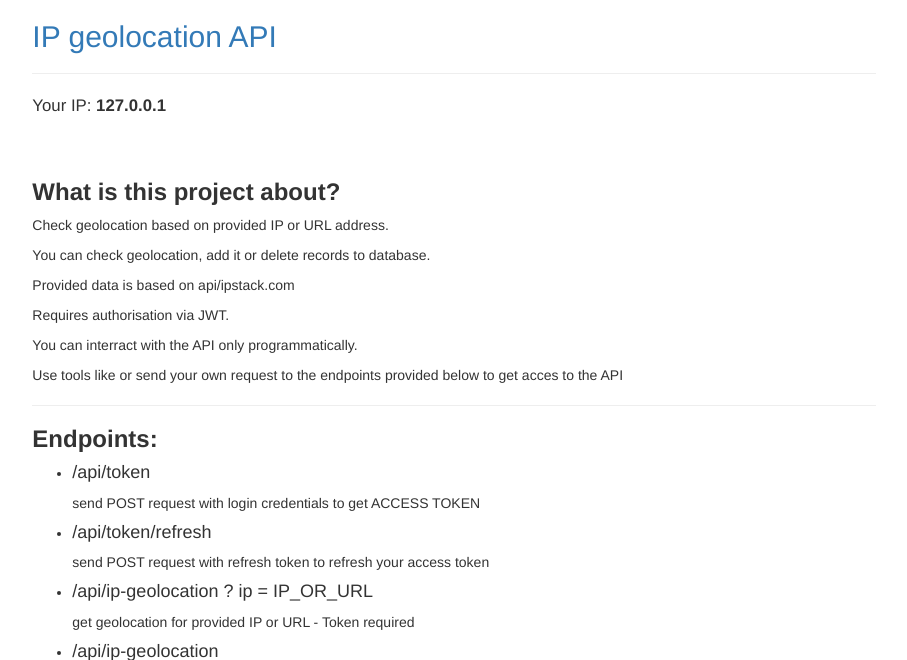
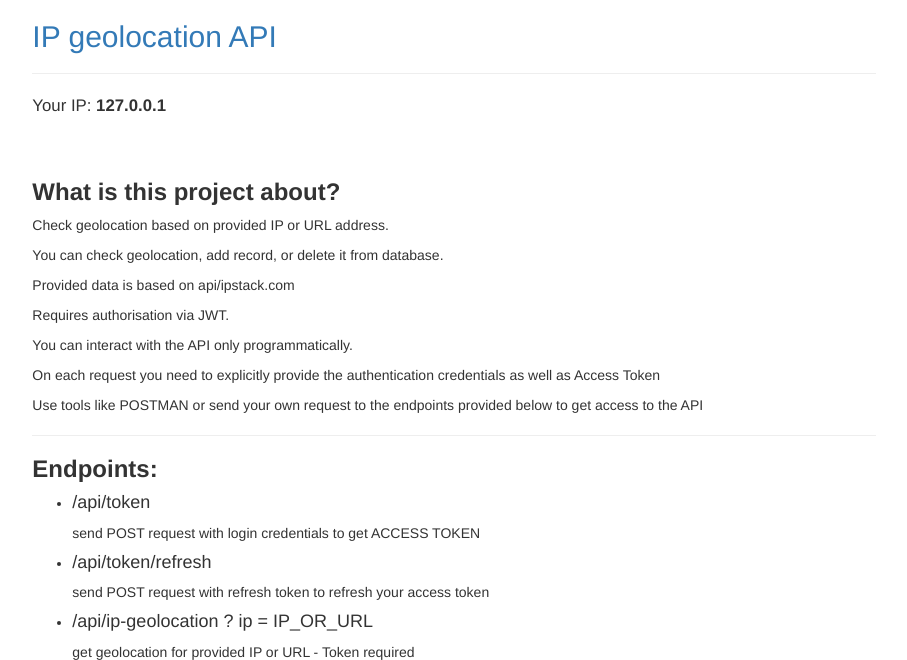
Before and after one commit to klimuntowskirafal/ipgeolocation, a Django app: page / in a window 1280 px wide. Shown: the top 660 px of the page, without its empty margins (186-1093 px from the left). Run offline with Django 3.2, Linux system fonts and the light colour scheme; some libraries are stand-ins or nearby versions.

Commit message:
typo fix on mainpage

```diff
--- a/templates/geolocation.html
+++ b/templates/geolocation.html
@@ -17,7 +17,7 @@
             Check geolocation based on provided IP or URL address.
         </p>
         <p>
-            You can check geolocation, add it or delete records to database.
+            You can check geolocation, add record, or delete it from database.
         </p>
         <p>
             Provided data is based on api/ipstack.com
@@ -26,13 +26,13 @@
             Requires authorisation via JWT.
         </p>
         <p>
-            You can interract with the API only programmatically.
-        </p>
-        <p
-            On each request you need to explicitly provide the authentication credentials as well as Access Token.
+            You can interact with the API only programmatically.
         </p>
         <p>
-            Use tools like <POSTMAN></POSTMAN> or send your own request to the endpoints provided below to get acces to the API
+            On each request you need to explicitly provide the authentication credentials as well as Access Token
+        </p>
+        <p>
+            Use tools like POSTMAN or send your own request to the endpoints provided below to get access to the API
         </p>
         <hr>
 
```
